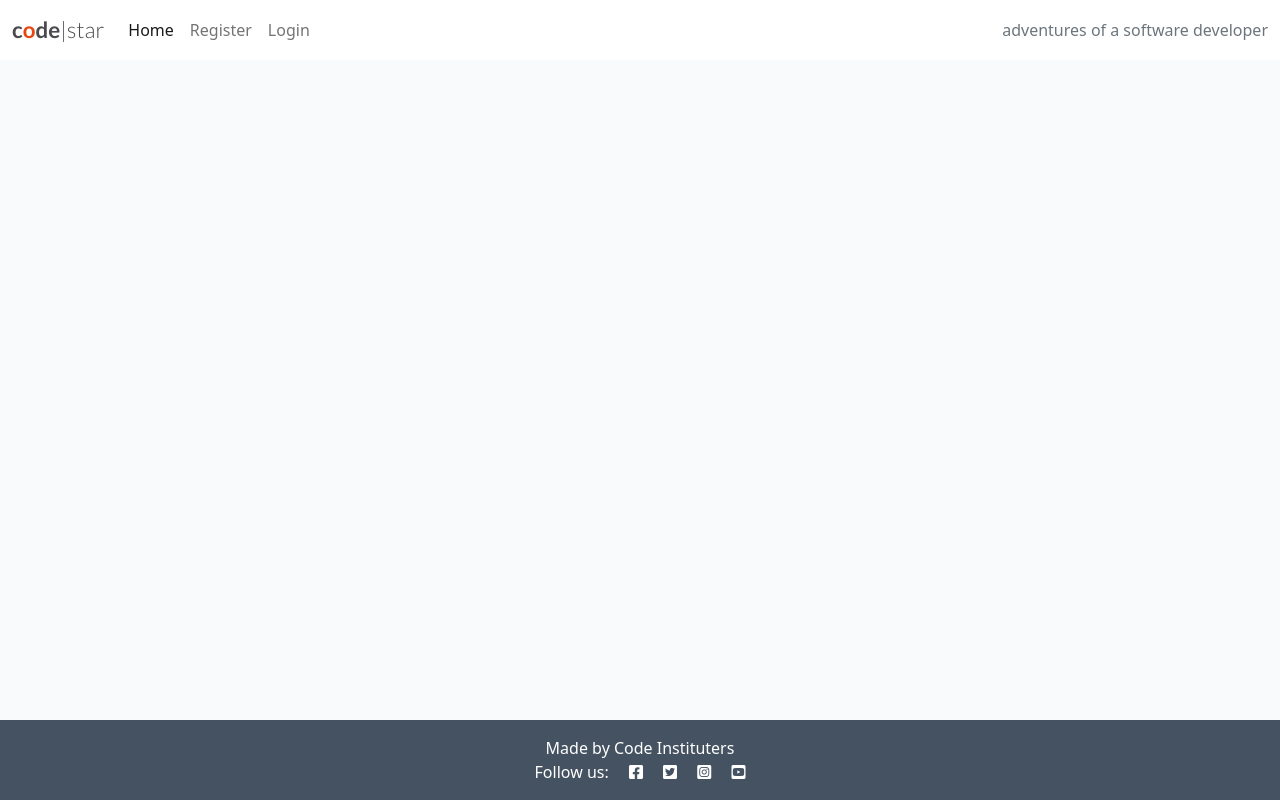
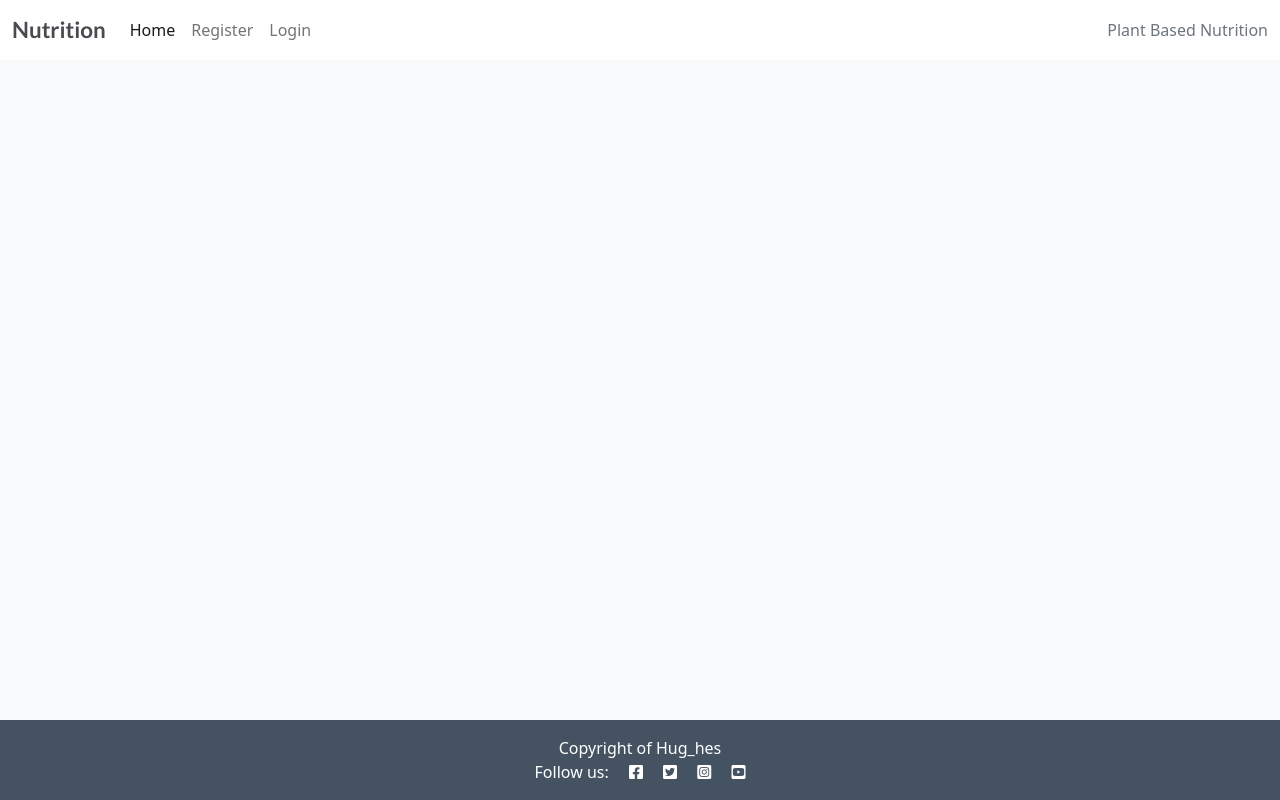
Before and after one commit to hughes84/my-blog-pp4, a Django app: page / in a window 1280 px wide. Run offline with Django 3.2, Linux system fonts and the light colour scheme; data that the repository does not hold is empty.

Commit message:
Change logo and some text

```diff
--- a/templates/base.html
+++ b/templates/base.html
@@ -26,8 +26,7 @@
 
     <nav class="navbar navbar-expand-lg navbar-light bg-white">
         <div class="container-fluid">
-            <a class="navbar-brand" href="{% url 'home' %}"><span class="brand">c<span class="red-o">o</span>de<span
-                        class="thin">|star</span></span></span></a>
+            <a class="navbar-brand" href="{% url 'home' %}"><span class="brand">Nutrition</span></a>
             <button class="navbar-toggler" type="button" data-bs-toggle="collapse" data-bs-target="#navbarText"
                 aria-controls="navbarText" aria-expanded="false" aria-label="Toggle navigation">
                 <span class="navbar-toggler-icon"></span>
@@ -51,7 +50,7 @@
                     {% endif %}
                 </ul>
                 <span class="navbar-text text-muted">
-                    adventures of a software developer
+                    Plant Based Nutrition
                 </span>
             </div>
         </div>
@@ -65,7 +64,7 @@
 
     <!-- Footer -->
     <footer class="footer mt-auto py-3 dark-bg">
-        <p class="m-0 text-center text-white">Made by Code Instituters</p>
+        <p class="m-0 text-center text-white">Copyright of Hug_hes</p>
         <p class="m-0 text-center text-white">Follow us: <i class="fab fa-facebook-square ms-3"></i>
             <i class="fab fa-twitter-square ms-3"></i>
             <i class="fab fa-instagram-square ms-3"></i>
```
